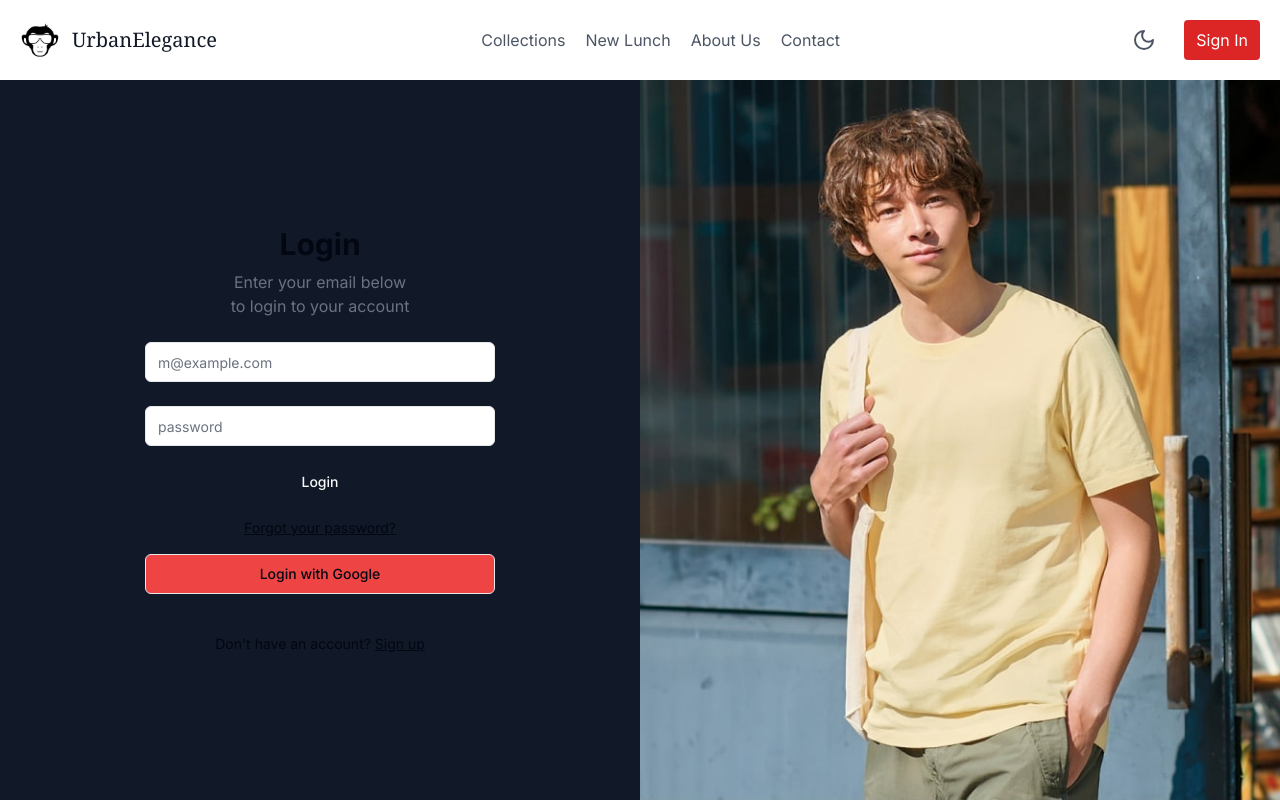
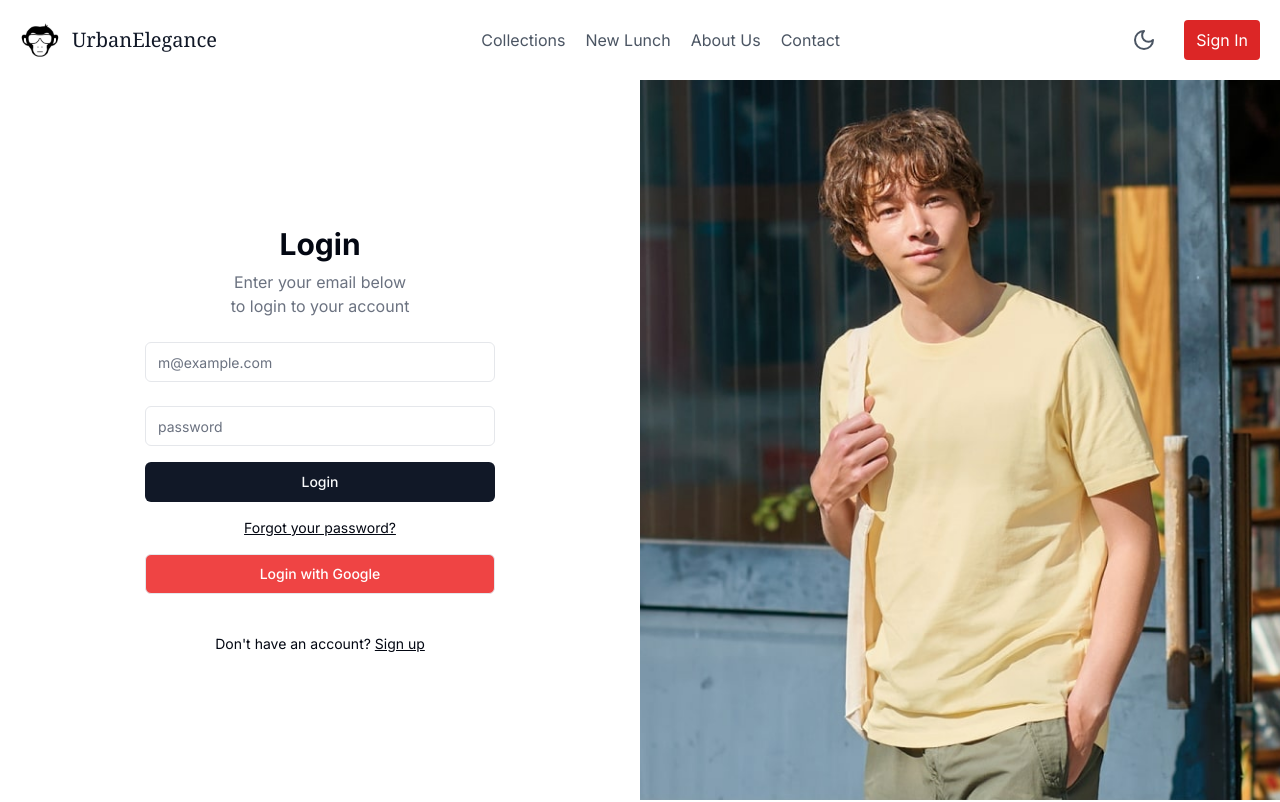
Before and after one commit to anoopraju31/urban-elegance, a Next.js app: page /login in a window 1280 px wide. Shown: the top 802 px of the page. Built offline with nearby package versions, Linux system fonts and the light colour scheme; no server answers.

Commit message:
Login Page Style change

```diff
--- a/app/api/auth/[...nextauth]/route.ts
+++ b/app/api/auth/[...nextauth]/route.ts
@@ -1,7 +1,7 @@
 import NextAuth, { AuthOptions } from 'next-auth'
 import GoogleProvider from 'next-auth/providers/google'
 
-export const authOptions: AuthOptions = {
+const authOptions: AuthOptions = {
 	providers: [
 		GoogleProvider({
 			clientId: process.env.GOOGLE_CLIENT_ID as string,
--- a/app/login/page.tsx
+++ b/app/login/page.tsx
@@ -15,7 +15,7 @@ const Page: FC = () => {
 	if (session && session.user) redirect('/')
 
 	return (
-		<div className='w-full bg-gray-900 lg:grid min-h-[var(--hero-image-height-sm)] lg:grid-cols-2 md:min-h-[var(--hero-image-height-lg)]'>
+		<div className='w-full bg-white dark:bg-gray-900 lg:grid min-h-[var(--hero-image-height-sm)] lg:grid-cols-2 md:min-h-[var(--hero-image-height-lg)]'>
 			<div className='flex items-center justify-center py-12'>
 				<div className='mx-auto grid w-[350px] gap-6'>
 					<div className='grid gap-2 text-center'>
@@ -34,6 +34,7 @@ const Page: FC = () => {
 								type='email'
 								placeholder='m@example.com'
 								required
+								className='bg-white dark:bg-gray-900'
 							/>
 						</div>
 						<div className='grid gap-2'>
@@ -47,6 +48,7 @@ const Page: FC = () => {
 								type='password'
 								placeholder='password'
 								required
+								className='bg-white dark:bg-gray-900'
 							/>
 						</div>
 						<Button type='submit' className='w-full'>
@@ -61,7 +63,7 @@ const Page: FC = () => {
 						<Button
 							onClick={() => signIn('google')}
 							variant='outline'
-							className='w-full bg-red-500'>
+							className='w-full text-white bg-red-500'>
 							Login with Google
 						</Button>
 					</div>
```
